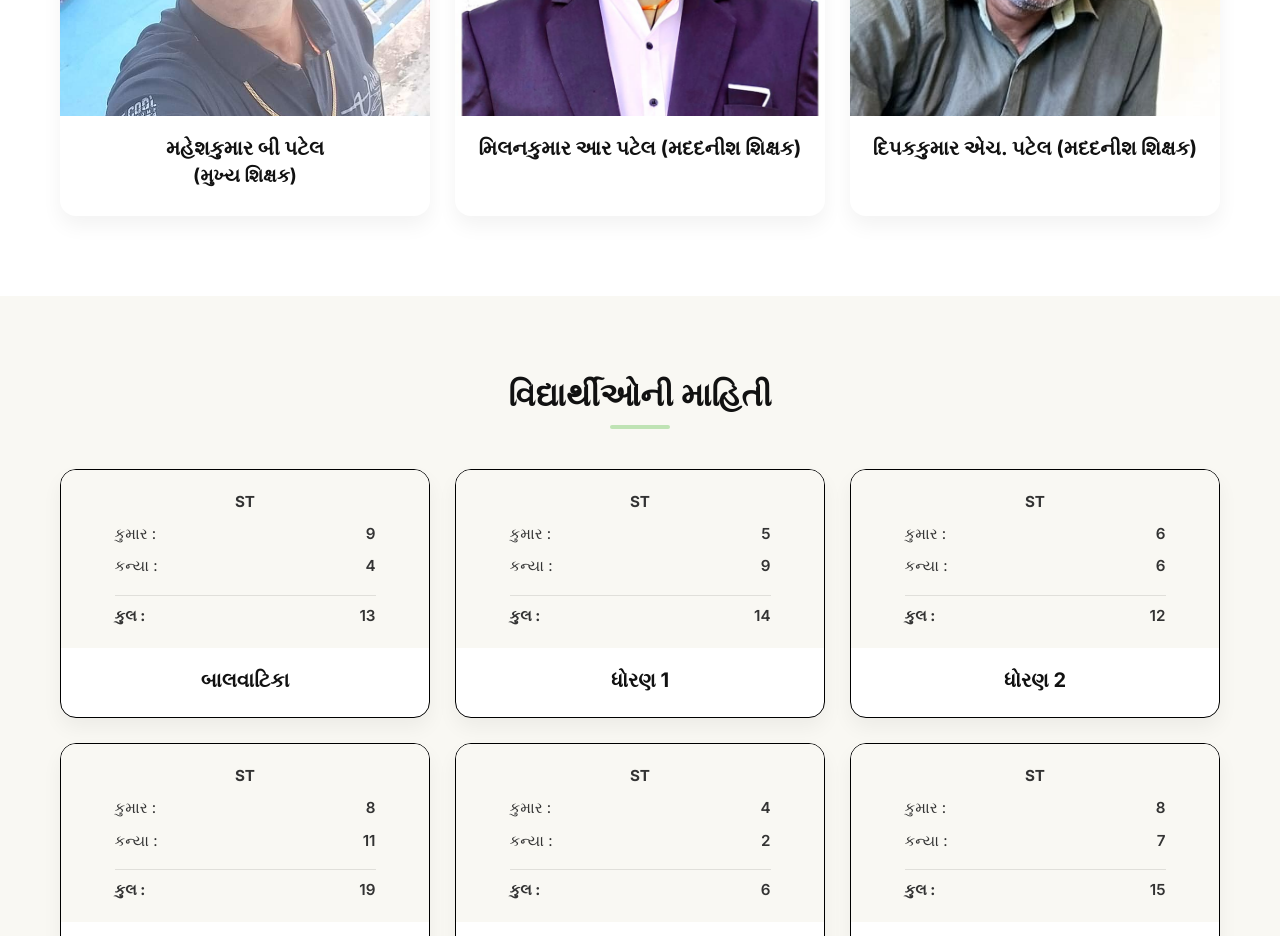
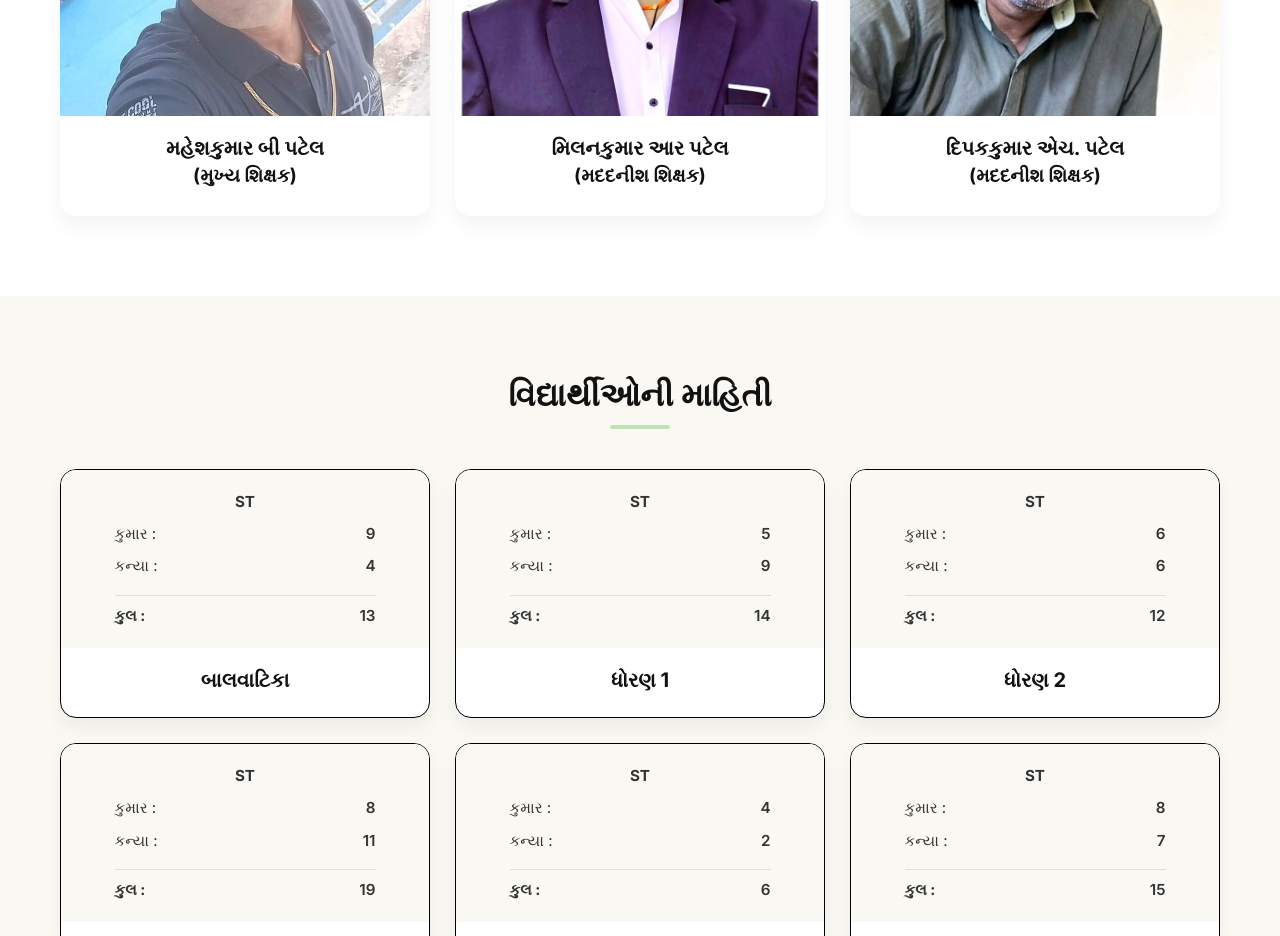
Before and after one commit to nayakfaliyaprimaryschool/school-dashboard, a plain HTML site: page index.html in a window 1280 px wide. Shown: the part 6140-7076 px from the top of the page. Drawn offline with Linux system fonts and the light colour scheme.

Commit message:
Update index.html

```diff
--- a/index.html
+++ b/index.html
@@ -289,7 +289,8 @@
                         <img src="teacher2.jpeg" alt="Teacher Name" class="teacher-img">
                     </div>
                     <div class="teacher-info">
-                        <h3 class="teacher-name">મિલનકુમાર આર પટેલ (મદદનીશ શિક્ષક)</h3>
+                        <h3 class="teacher-name">મિલનકુમાર આર પટેલ </h3>
+                         <h3> (મદદનીશ શિક્ષક) </h3>
                     </div>
                 </div>
                 <div class="teacher-card">
@@ -297,7 +298,9 @@
                         <img src="teacher3.jpeg" alt="Teacher Name" class="teacher-img">
                     </div>
                     <div class="teacher-info">
-                        <h3 class="teacher-name">દિપકકુમાર એચ. પટેલ (મદદનીશ શિક્ષક)</h3>
+                        <h3 class="teacher-name">દિપકકુમાર એચ. પટેલ </h3>
+                        <h3> (મદદનીશ શિક્ષક) </h3>
+
                     </div>
                 </div>
             </div>
```
